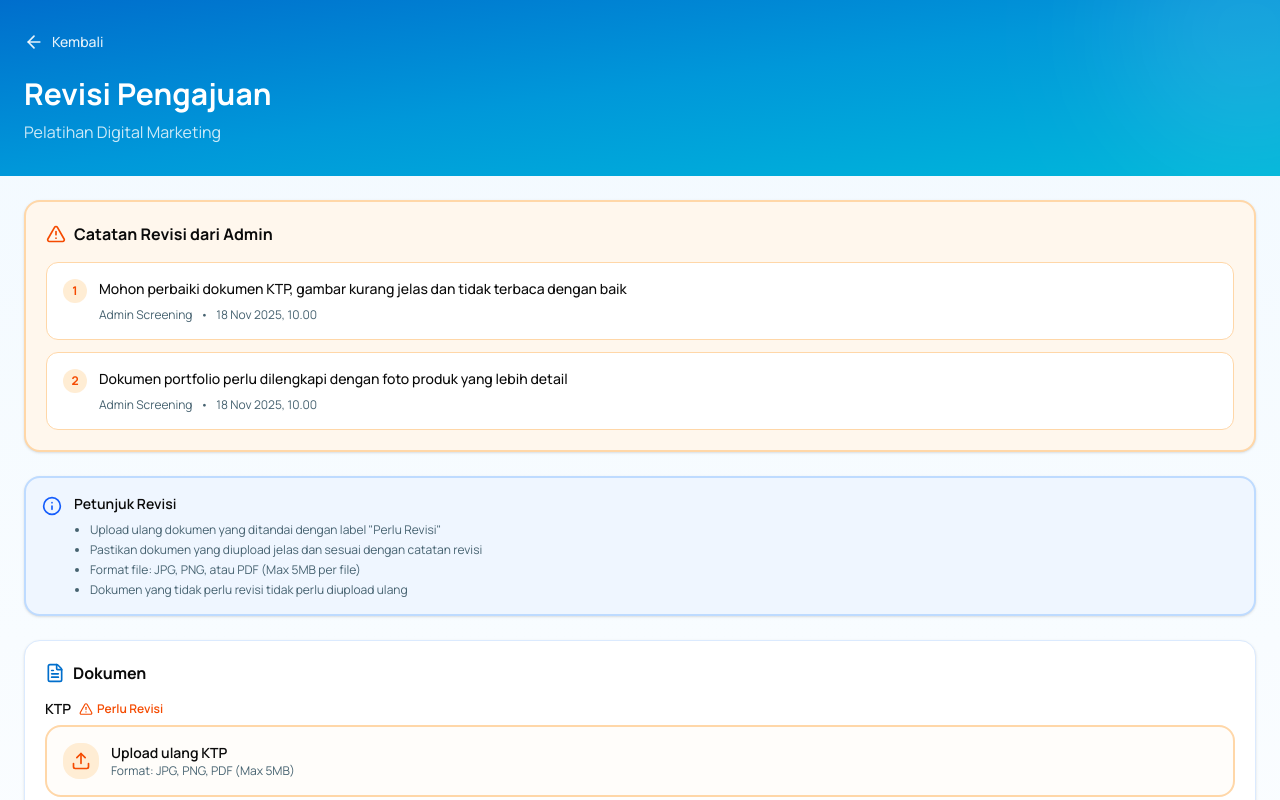
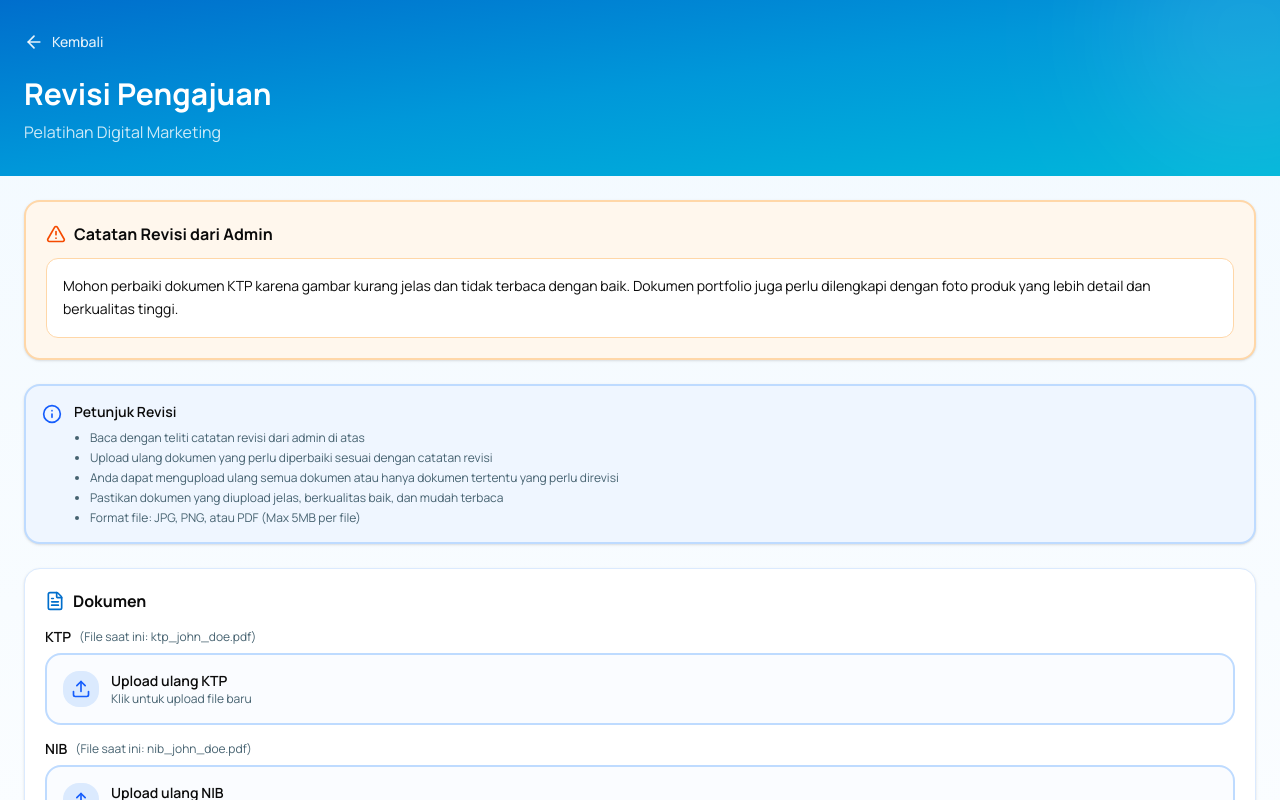
Before and after one commit to MuhammadMiftaa/UMKMGo-PWA, a React (Vite) app: page /activity/1/revise in a window 1280 px wide. Shown: the top 800 px of the page. Built offline with nearby package versions, Linux system fonts and the light colour scheme; sample sign-in values are in the browser's storage; the HTML template or start-up script is replaced by a standard one.

Commit message:
refactor: Simplify document handling and revision note structure in ReviseApplicationScreen

```diff
--- a/src/pages/ReviseApplicationScreen.tsx
+++ b/src/pages/ReviseApplicationScreen.tsx
@@ -17,15 +17,7 @@
   id: number;
   type: string;
   file: string | File;
-  fileName?: string;
-  needsRevision?: boolean;
-}
-
-interface RevisionNote {
-  id: number;
-  notes: string;
-  actioned_at: string;
-  actioned_by_name: string;
+  fileName: string;
 }
 
 interface Application {
@@ -37,13 +29,13 @@
     type: "training" | "certification" | "funding";
   };
   documents: Document[];
-  revisionNotes: RevisionNote[];
+  revisionNote: string;
 }
 
 export default function ReviseApplicationScreen() {
   const navigate = useNavigate();
   const { id } = useParams();
-  const [loading, setLoading] = useState(false);
+  const [loading, setLoading] = useState(true);
   const [application, setApplication] = useState<Application | null>(null);
   const [documents, setDocuments] = useState<{ [key: string]: File | null }>(
     {},
@@ -62,32 +54,23 @@
           type: "training",
         },
         documents: [
-          { id: 1, type: "KTP", file: "ktp.pdf", needsRevision: true },
-          { id: 2, type: "NIB", file: "nib.pdf", needsRevision: false },
-          { id: 3, type: "NPWP", file: "npwp.pdf", needsRevision: false },
+          { id: 1, type: "KTP", file: "ktp.pdf", fileName: "ktp_john_doe.pdf" },
+          { id: 2, type: "NIB", file: "nib.pdf", fileName: "nib_john_doe.pdf" },
+          {
+            id: 3,
+            type: "NPWP",
+            file: "npwp.pdf",
+            fileName: "npwp_john_doe.pdf",
+          },
           {
             id: 4,
             type: "Portfolio",
             file: "portfolio.pdf",
-            needsRevision: true,
+            fileName: "portfolio_bisnis.pdf",
           },
         ],
-        revisionNotes: [
-          {
-            id: 1,
-            notes:
-              "Mohon perbaiki dokumen KTP, gambar kurang jelas dan tidak terbaca dengan baik",
-            actioned_at: "2025-11-18 10:00:00",
-            actioned_by_name: "Admin Screening",
-          },
-          {
-            id: 2,
-            notes:
-              "Dokumen portfolio perlu dilengkapi dengan foto produk yang lebih detail",
-            actioned_at: "2025-11-18 10:00:00",
-            actioned_by_name: "Admin Screening",
-          },
-        ],
+        revisionNote:
+          "Mohon perbaiki dokumen KTP karena gambar kurang jelas dan tidak terbaca dengan baik. Dokumen portfolio juga perlu dilengkapi dengan foto produk yang lebih detail dan berkualitas tinggi.",
       };
 
       setApplication(mockApplication);
@@ -115,18 +98,11 @@
     setLoading(true);
     setError("");
 
-    // Validate that all documents needing revision have been uploaded
-    const docsNeedingRevision = application?.documents.filter(
-      (doc) => doc.needsRevision,
-    );
-    const missingDocs = docsNeedingRevision?.filter(
-      (doc) => !documents[doc.type],
-    );
+    // Check if at least one document has been uploaded
+    const hasUploadedDoc = Object.values(documents).some((doc) => doc !== null);
 
-    if (missingDocs && missingDocs.length > 0) {
-      setError(
-        `Dokumen yang perlu direvisi belum lengkap: ${missingDocs.map((d) => d.type).join(", ")}`,
-      );
+    if (!hasUploadedDoc) {
+      setError("Minimal satu dokumen harus diupload untuk melakukan revisi");
       setLoading(false);
       return;
     }
@@ -181,49 +157,19 @@
             </Card>
           )}
 
-          {/* Revision Notes Section */}
+          {/* Revision Note Section */}
           <Card className="border-2 border-orange-200 bg-orange-50">
             <CardContent className="p-5">
-              <div className="mb-4 flex items-center gap-2">
+              <div className="mb-3 flex items-center gap-2">
                 <AlertTriangle className="h-5 w-5 text-orange-600" />
                 <h2 className="text-foreground font-bold">
                   Catatan Revisi dari Admin
                 </h2>
               </div>
-              <div className="space-y-3">
-                {application.revisionNotes.map((note, idx) => (
-                  <div
-                    key={note.id}
-                    className="rounded-lg border border-orange-200 bg-white p-4"
-                  >
-                    <div className="flex items-start gap-3">
-                      <div className="flex h-6 w-6 shrink-0 items-center justify-center rounded-full bg-orange-100 text-xs font-bold text-orange-600">
-                        {idx + 1}
-                      </div>
-                      <div className="flex-1">
-                        <p className="text-foreground text-sm font-medium">
-                          {note.notes}
-                        </p>
-                        <div className="text-muted-foreground mt-2 flex items-center gap-2 text-xs">
-                          <span>{note.actioned_by_name}</span>
-                          <span>•</span>
-                          <span>
-                            {new Date(note.actioned_at).toLocaleDateString(
-                              "id-ID",
-                              {
-                                day: "numeric",
-                                month: "short",
-                                year: "numeric",
-                                hour: "2-digit",
-                                minute: "2-digit",
-                              },
-                            )}
-                          </span>
-                        </div>
-                      </div>
-                    </div>
-                  </div>
-                ))}
+              <div className="rounded-lg border border-orange-200 bg-white p-4">
+                <p className="text-foreground text-sm leading-relaxed">
+                  {application.revisionNote}
+                </p>
               </div>
             </CardContent>
           </Card>
@@ -239,17 +185,21 @@
                   </p>
                   <ul className="text-muted-foreground mt-2 list-disc space-y-1 pl-4 text-xs">
                     <li>
-                      Upload ulang dokumen yang ditandai dengan label "Perlu
-                      Revisi"
+                      Baca dengan teliti catatan revisi dari admin di atas
                     </li>
                     <li>
-                      Pastikan dokumen yang diupload jelas dan sesuai dengan
+                      Upload ulang dokumen yang perlu diperbaiki sesuai dengan
                       catatan revisi
                     </li>
+                    <li>
+                      Anda dapat mengupload ulang semua dokumen atau hanya
+                      dokumen tertentu yang perlu direvisi
+                    </li>
+                    <li>
+                      Pastikan dokumen yang diupload jelas, berkualitas baik,
+                      dan mudah terbaca
+                    </li>
                     <li>Format file: JPG, PNG, atau PDF (Max 5MB per file)</li>
-                    <li>
-                      Dokumen yang tidak perlu revisi tidak perlu diupload ulang
-                    </li>
                   </ul>
                 </div>
               </div>
@@ -269,17 +219,9 @@
                   <div key={doc.id} className="space-y-2">
                     <Label className="flex items-center gap-2">
                       {doc.type}
-                      {doc.needsRevision ? (
-                        <span className="flex items-center gap-1 text-xs font-semibold text-orange-600">
-                          <AlertTriangle size={14} />
-                          Perlu Revisi
-                        </span>
-                      ) : (
-                        <span className="flex items-center gap-1 text-xs font-semibold text-green-600">
-                          <CheckCircle2 size={14} />
-                          Sudah Sesuai
-                        </span>
-                      )}
+                      <span className="text-muted-foreground text-xs font-normal">
+                        (File saat ini: {doc.fileName})
+                      </span>
                     </Label>
 
                     <div className="relative">
@@ -289,52 +231,29 @@
                         accept="image/*,.pdf"
                         onChange={(e) => handleFileChange(e, doc.type)}
                         className="hidden"
-                        disabled={!doc.needsRevision}
                       />
                       <label
                         htmlFor={`doc-${doc.id}`}
-                        className={`flex items-center justify-between rounded-xl border-2 p-4 transition-all ${
-                          doc.needsRevision
-                            ? "cursor-pointer border-orange-200 bg-orange-50/30 hover:border-orange-300 hover:bg-orange-50"
-                            : "cursor-not-allowed border-green-200 bg-green-50/30 opacity-60"
-                        }`}
+                        className="flex cursor-pointer items-center justify-between rounded-xl border-2 border-blue-200 bg-blue-50/30 p-4 transition-all hover:border-blue-300 hover:bg-blue-50"
                       >
                         <div className="flex items-center gap-3">
-                          <div
-                            className={`rounded-xl p-2 ${
-                              doc.needsRevision
-                                ? "bg-orange-100"
-                                : "bg-green-100"
-                            }`}
-                          >
-                            <Upload
-                              size={20}
-                              className={
-                                doc.needsRevision
-                                  ? "text-orange-600"
-                                  : "text-green-600"
-                              }
-                            />
+                          <div className="rounded-xl bg-blue-100 p-2">
+                            <Upload size={20} className="text-blue-600" />
                           </div>
                           <div>
                             <p className="text-foreground text-sm font-semibold">
                               {documents[doc.type]
                                 ? documents[doc.type]!.name
-                                : doc.needsRevision
-                                  ? `Upload ulang ${doc.type}`
-                                  : `${doc.type} (Tidak perlu diubah)`}
+                                : `Upload ulang ${doc.type}`}
                             </p>
                             <p className="text-muted-foreground text-xs">
-                              {doc.needsRevision
-                                ? "Format: JPG, PNG, PDF (Max 5MB)"
-                                : "Dokumen sudah sesuai"}
+                              {documents[doc.type]
+                                ? "File baru dipilih"
+                                : "Klik untuk upload file baru"}
                             </p>
                           </div>
                         </div>
                         {documents[doc.type] && (
-                          <CheckCircle2 className="h-5 w-5 text-green-600" />
-                        )}
-                        {!doc.needsRevision && !documents[doc.type] && (
                           <CheckCircle2 className="h-5 w-5 text-green-600" />
                         )}
                       </label>
@@ -367,7 +286,7 @@
               )}
             </Button>
             <p className="text-muted-foreground text-center text-xs">
-              Pastikan semua dokumen yang perlu direvisi sudah diupload
+              Pastikan dokumen yang diupload sudah sesuai dengan catatan revisi
             </p>
           </div>
         </div>
```
